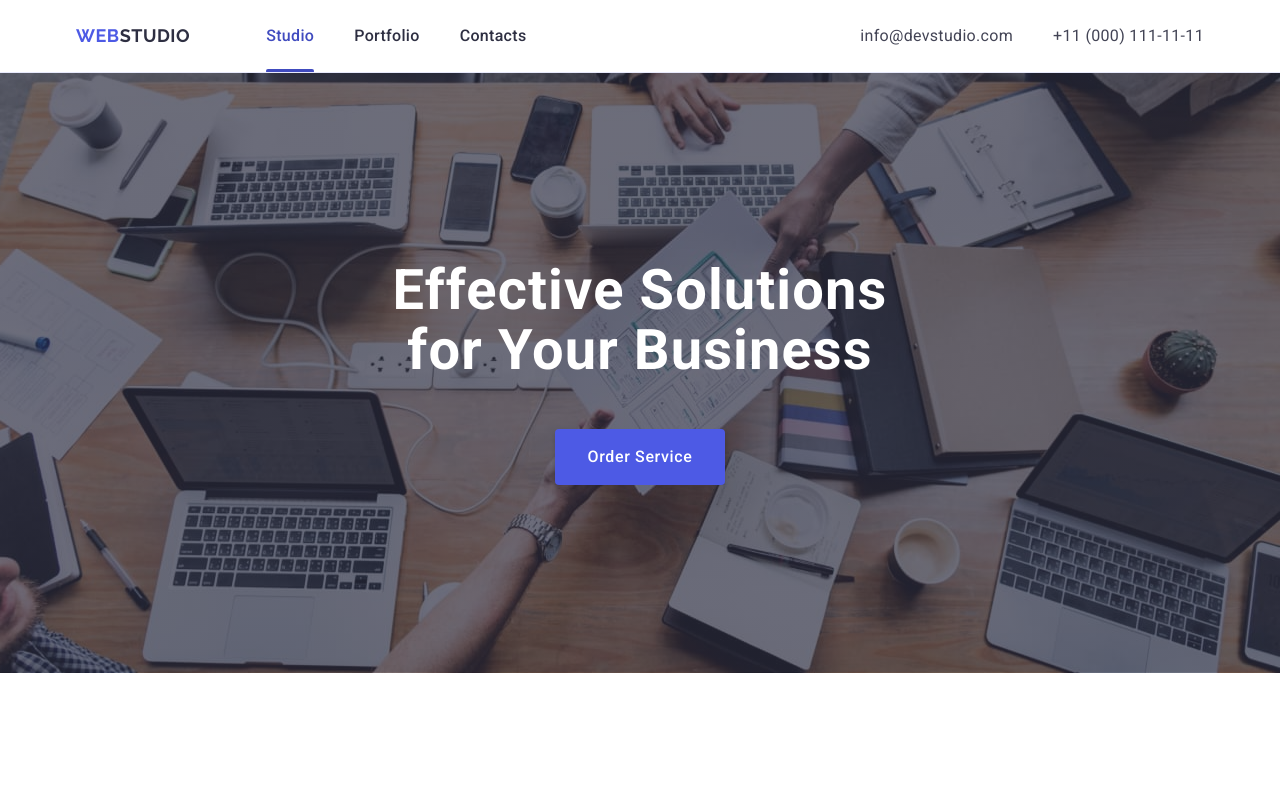
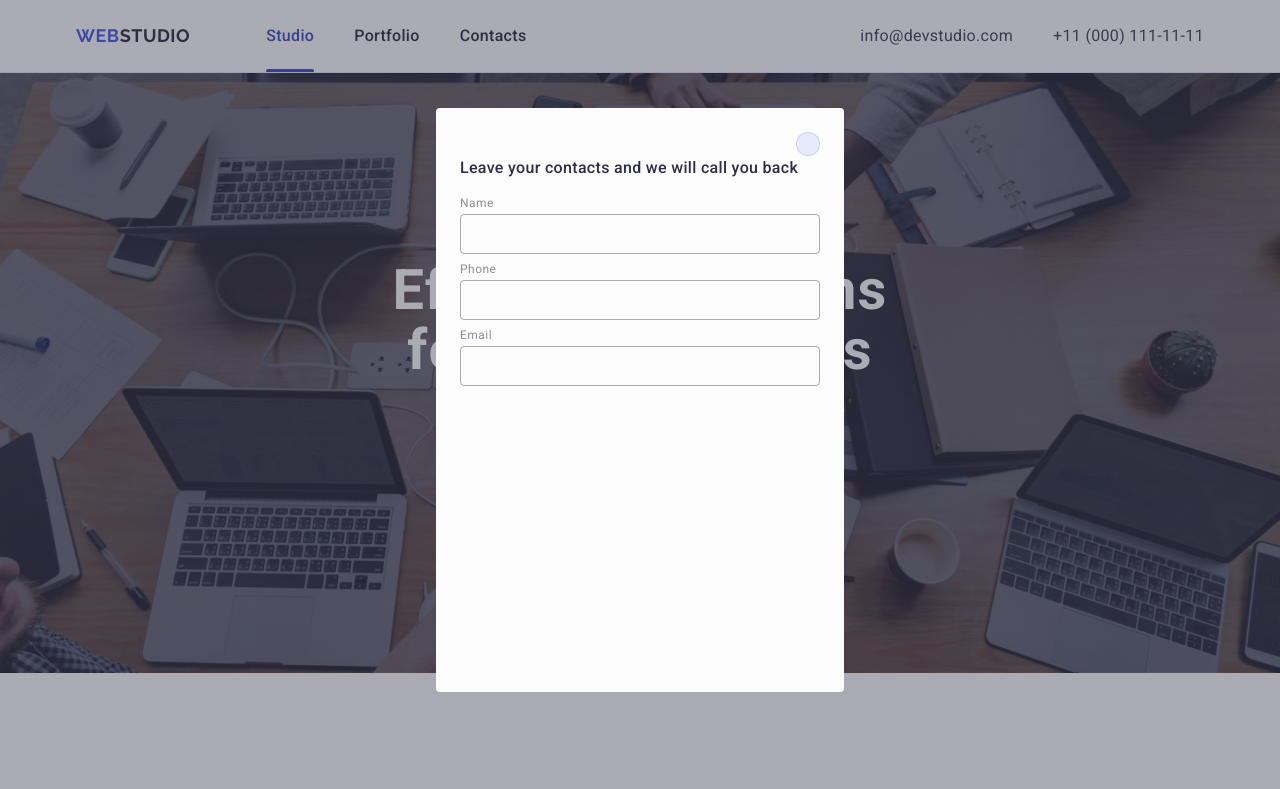
Before and after one commit to Aileneboro/goit-markup-hw-05, a plain HTML site: page index.html in a window 1280 px wide. Shown: the top 789 px of the page. Drawn offline with nearby package versions, Linux system fonts and the light colour scheme.

Commit message:
Modal form

```diff
--- a/css/styles.css
+++ b/css/styles.css
@@ -496,13 +496,131 @@ footer > div > a {
   border: 1px solid #fff;
   box-shadow: 0px 4px 4px 0px rgba(0, 0, 0, 0.15);
   background-color: #2e2f42;
+  color: #fff;
+  font-size: 12px;
+  line-height: 2;
+  letter-spacing: 0.04em;
+  padding: 8px 16px;
 }
 
-form input::placeholder {
+/* form input::placeholder {
   color: #fff;
   font-size: 12px;
   font-weight: 400;
   line-height: 2;
   letter-spacing: 0.04em;
   padding: 8px 16px;
+} */
+
+/* MODAL WINDOW */
+
+.backdrop {
+  position: fixed;
+  width: 100%;
+  height: 100%;
+  top: 0;
+  left: 0;
+  background-color: rgba(46, 47, 66, 0.4);
+  /* opacity: none;
+  visibility: hidden;
+  pointer-events: ; */
 }
+
+.modal {
+  position: absolute;
+  top: 50%;
+  left: 50%;
+  transform: translate(-50%, -50%);
+  width: 408px;
+  height: 584px;
+  border-radius: 4px;
+  background-color: #fcfcfc;
+  padding: 24px;
+}
+
+.modal-btn {
+  position: absolute;
+  right: 24px;
+  top: 24px;
+  width: 24px;
+  height: 24px;
+  border-radius: 50%;
+  background-color: #e7e9fc;
+  border: 1px solid rgba(0, 0, 0, 0.1);
+  padding: 0;
+  cursor: pointer;
+  display: flex;
+  justify-content: center;
+  align-items: center;
+  transition: background-color 250ms cubic-bezier(0.4, 0, 0.2, 1);
+}
+
+.modal-btn-icon {
+  fill: #2e2f42;
+  transition: fill 250ms cubic-bezier(0.4, 0, 0.2, 1);
+}
+
+.modal-btn:hover,
+.modal-btn:focus {
+  background-color: #404bbf;
+  border: none;
+}
+
+.modal-btn:hover .modal-btn-icon,
+.modal-btn:focus .modal-btn-icon {
+  fill: #ffffff;
+}
+
+.modal-title {
+  width: 100%;
+  height: 24px;
+  color: #2e2f42;
+  font-size: 16px;
+  font-weight: 500;
+  line-height: 1.5;
+  letter-spacing: 0.02em;
+  margin-top: 24px;
+  margin-bottom: 16px;
+}
+
+.input-wrapper {
+  margin-bottom: 8px;
+}
+
+.modal-input {
+  width: 100%;
+  height: 40px;
+  border-radius: 4px;
+  border: 1px solid rgba(46, 47, 66, 0.4);
+  background-color: transparent;
+  transition: border-color 250ms cubic-bezier(0.4, 0, 0.2, 1);
+}
+
+.modal-input:focus {
+  border-color: #4d5ae5;
+}
+
+.modal-label {
+  display: block;
+  font-size: 12px;
+  line-height: 1.17;
+  letter-spacing: 0.04em;
+  color: #8e8f99;
+  margin-bottom: 4px;
+}
+
+.icon-wrapper {
+  position: relative;
+}
+
+.modal-icon {
+  position: absolute;
+  left: 16px;
+  top: 50%;
+  transform: translateY(-50%);
+  transition: fill 250ms cubic-bezier(0.4, 0, 0.2, 1);
+}
+
+.modal-input:focus + .modal-icon {
+  fill: #4d5ae5;
+}
--- a/index.html
+++ b/index.html
@@ -470,5 +470,59 @@
         </div>
       </div>
     </footer>
+    <div class="backdrop">
+      <div class="modal">
+        <button class="modal-btn" type="button">
+          <svg class="modal-btn-icon" width="8" height="8">
+            <use href="./images/icons.svg#icon-close"></use>
+          </svg>
+        </button>
+        <p class="modal-title">Leave your contacts and we will call you back</p>
+        <form>
+          <div class="input-wrapper">
+            <label class="modal-label" for="username">Name</label>
+            <div class="icon-wrapper">
+              <input
+                class="modal-input"
+                type="text"
+                name="username"
+                id="username"
+              />
+              <svg class="modal-icon" width="18" height="18">
+                <use href="./images/icons.svg#icon-name"></use>
+              </svg>
+            </div>
+          </div>
+          <div class="input-wrapper">
+            <label class="modal-label" for="userphone">Phone</label>
+            <div class="icon-wrapper">
+              <input
+                class="modal-input"
+                type="tel"
+                name="userphone"
+                id="userphone"
+              />
+              <svg class="modal-icon" width="18" height="24">
+                <use href="./images/icons.svg#icon-phone"></use>
+              </svg>
+            </div>
+          </div>
+          <div class="input-wrapper">
+            <label class="modal-label" for="useremail">Email</label>
+            <div class="icon-wrapper">
+              <input
+                class="modal-input"
+                type="email"
+                name="useremail"
+                id="useremail"
+              />
+              <svg class="modal-icon" width="18" height="24">
+                <use href="./images/icons.svg#icon-email"></use>
+              </svg>
+            </div>
+          </div>
+        </form>
+      </div>
+    </div>
   </body>
 </html>
```
Also changed, not shown: images/icons.svg.
